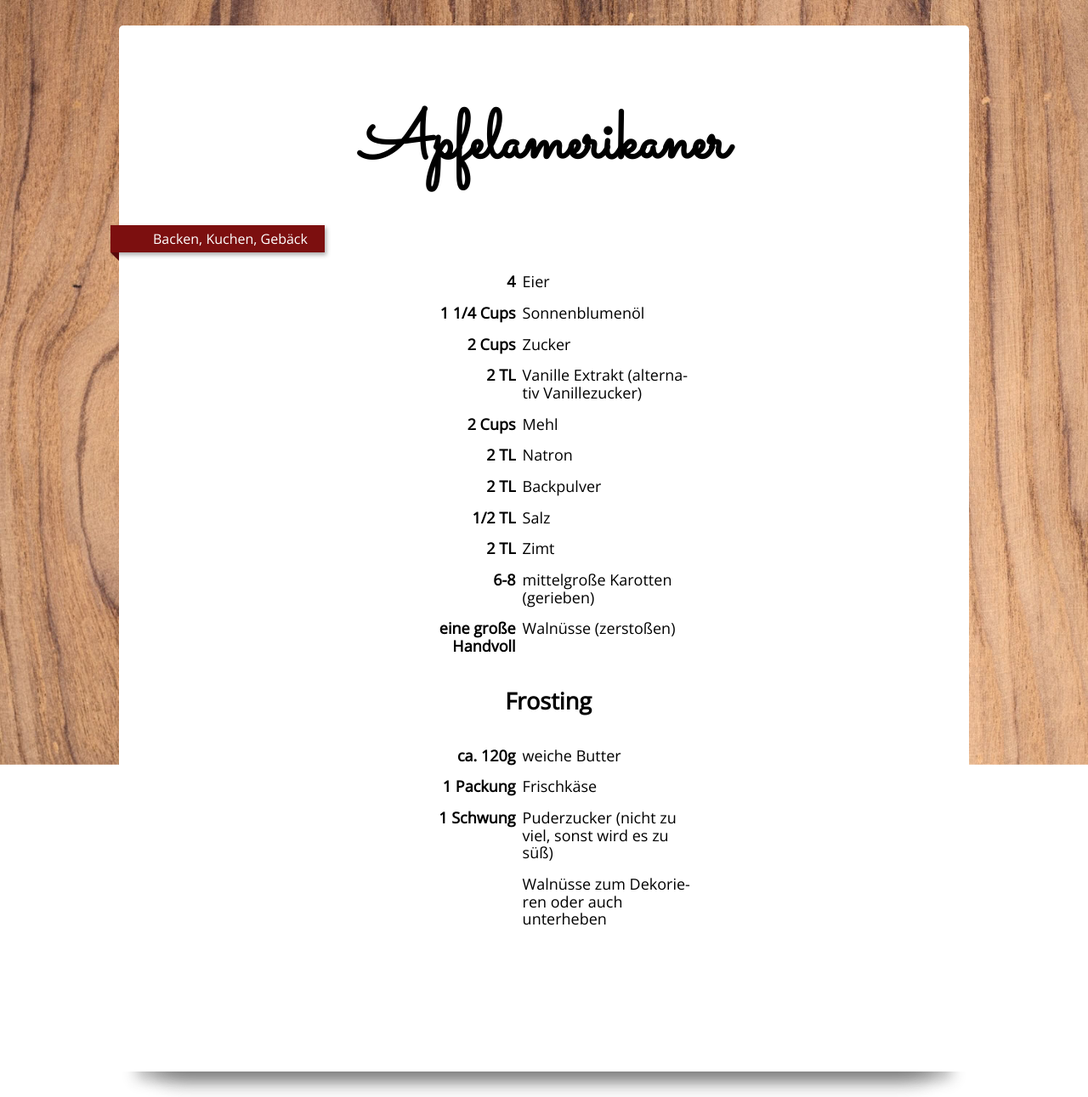
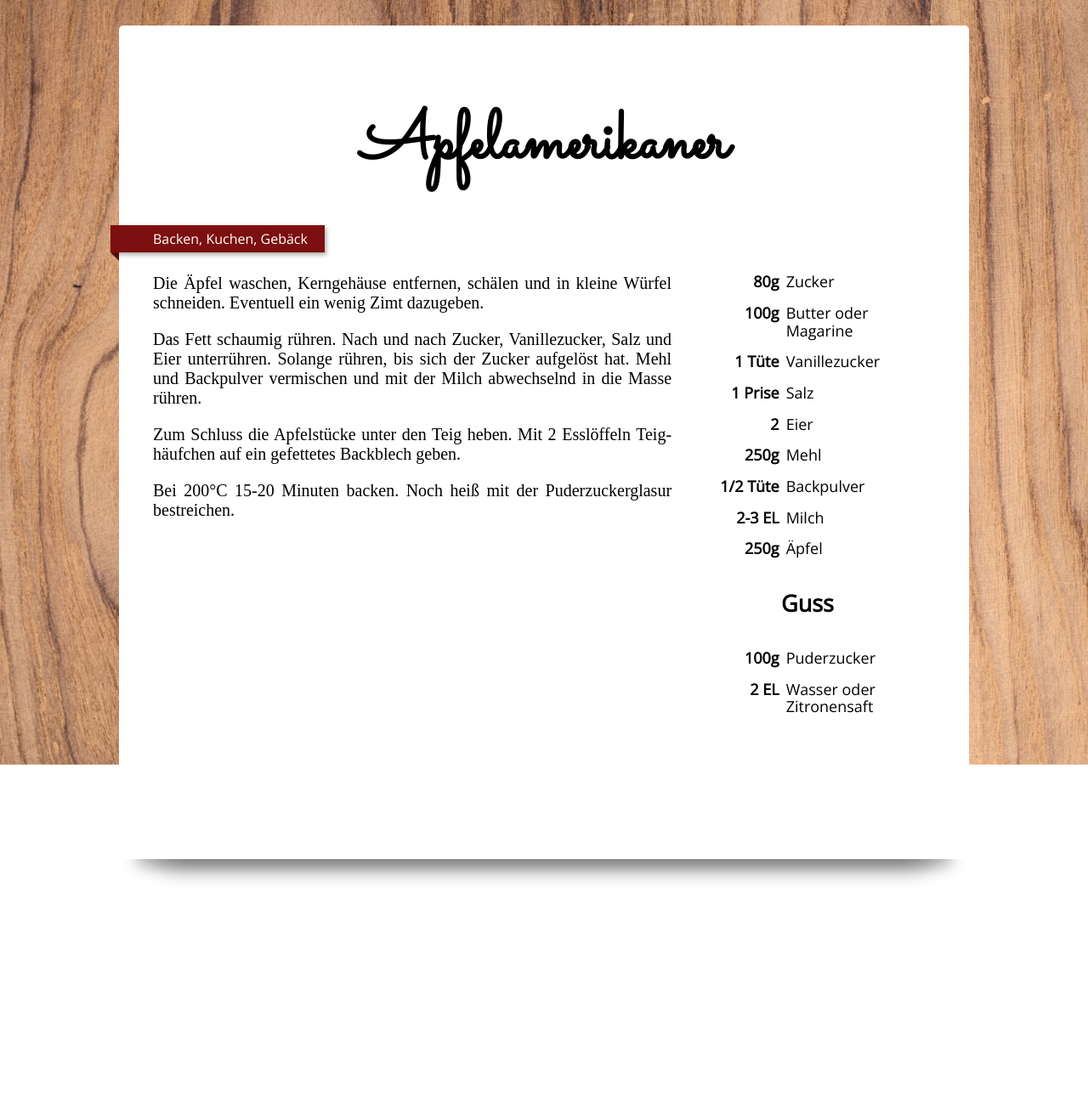
Before and after one commit to konstantinkobs/rezepte, a Jekyll site: the page built from _rezepte/apfelamerikaner.md, in a window 1280 px wide. Shown: the whole page at 85% size. Built offline with Jekyll 4.4.1, drawn with Linux system fonts in a browser that asks for light colours; some web fonts are replaced; after the commit the page ends 1041 px from its top, so only the background shows below that.

Commit message:
Update apfelamerikaner.md

```diff
--- a/_rezepte/apfelamerikaner.md
+++ b/_rezepte/apfelamerikaner.md
@@ -4,24 +4,27 @@ tags:
   - Backen
   - Kuchen
   - Gebäck
+weitere_zutaten:
+  - name: Guss
+    zutaten:
+      - 100g  Puderzucker
+      - 2 EL  Wasser oder Zitronensaft
+published: true
 zutaten:
-  - 4  Eier
-  - 1 1/4 Cups  Sonnenblumenöl
-  - 2 Cups  Zucker
-  - 2 TL  Vanille Extrakt (alternativ Vanillezucker)
-  - 2 Cups  Mehl
-  - 2 TL  Natron
-  - 2 TL  Backpulver
-  - 1/2 TL  Salz
-  - 2 TL  Zimt
-  - 6-8  mittelgroße Karotten (gerieben)
-  - eine große Handvoll  Walnüsse (zerstoßen)
-weitere_zutaten:
-  - name: Frosting
-    zutaten:
-      - ca. 120g  weiche Butter
-      - 1 Packung  Frischkäse
-      - '1 Schwung  Puderzucker (nicht zu viel, sonst wird es zu süß)'
-      - '  Walnüsse zum Dekorieren oder auch unterheben'
-published: true
+  - 80g  Zucker
+  - 100g  Butter oder Magarine
+  - 1 Tüte  Vanillezucker
+  - 1 Prise  Salz
+  - 2  Eier
+  - 250g  Mehl
+  - 1/2 Tüte  Backpulver
+  - 2-3 EL  Milch
+  - 250g  Äpfel
 ---
+Die Äpfel waschen, Kerngehäuse entfernen, schälen und in kleine Würfel schneiden. Eventuell ein wenig Zimt dazugeben.
+
+Das Fett schaumig rühren. Nach und nach Zucker, Vanillezucker, Salz und Eier unterrühren. Solange rühren, bis sich der Zucker aufgelöst hat. Mehl und Backpulver vermischen und mit der Milch abwechselnd in die Masse rühren.
+
+Zum Schluss die Apfelstücke unter den Teig heben. Mit 2 Esslöffeln Teighäufchen auf ein gefettetes Backblech geben.
+
+Bei 200°C 15-20 Minuten backen. Noch heiß mit der Puderzuckerglasur bestreichen.
```
